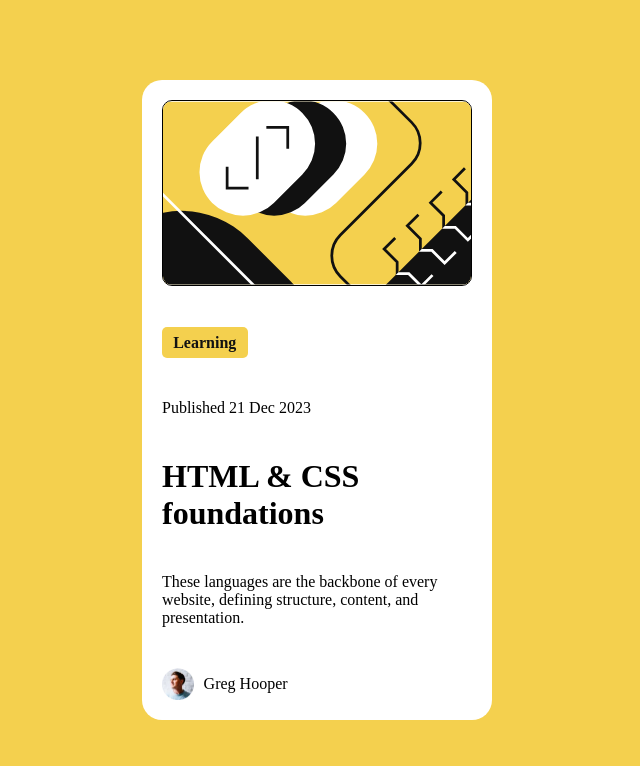
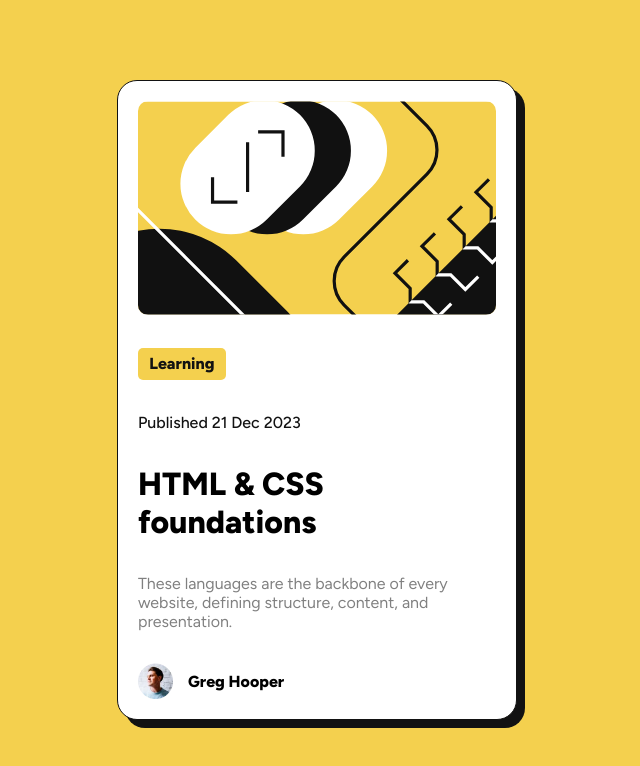
Before and after one commit to data-dev05/blog-preview-card, a plain HTML site: page index.html in a window 1280 px wide. Shown: the whole page, without its empty margins (323-963 px from the left). Drawn offline with Linux system fonts and the light colour scheme.

Commit message:
final version

```diff
--- a/index.html
+++ b/index.html
@@ -14,9 +14,9 @@
   <main>
     <img src="./assets/images/illustration-article.svg" class="blog-ilustration" alt="blog ilustration">
     <a href="#" class="blog-card-tag">Learning</a>
-    <p class="blog-card_date">Published 21 Dec 2023</p>
-    <h1 class="blog-card_title">HTML & CSS foundations</h1>
-    <p class="blog-card_text">These languages are the backbone of every website, defining structure, content, and presentation.</p>
+    <p class="blog-card-date">Published 21 Dec 2023</p>
+    <h1>HTML & CSS foundations</h1>
+    <p class="blog-card-text">These languages are the backbone of every website, defining structure, content, and presentation.</p>
     <figure>
       <img src="./assets/images/image-avatar.webp" alt="Greg Hooper">
       <figcaption>Greg Hooper</figcaption>
--- a/sass/style.scss
+++ b/sass/style.scss
@@ -1,3 +1,5 @@
+@import url('https://fonts.googleapis.com/css2?family=Figtree:ital,wght@0,300..900;1,300..900&display=swap');
+
 $primary-color: hsl(47, 88%, 63%);
 
 $white: hsl(0, 0%, 100%);
@@ -22,19 +24,26 @@ body {
         padding: 20px;
         height: 80vh;
         width: 90%;
-        max-width: 350px;
+        max-width: 400px;
         min-width: 300px;
         border-radius: 20px;
         display: flex;
         flex-direction: column;
         justify-content:space-between;
         align-items: start;
+        font-family: "Figtree", sans-serif;
+        border: 1px solid $black;
+        box-shadow: 8px 8px $black;
 
 
         .blog-ilustration {
             width: 100%;
             border-radius: 10px;
-            border: 1px solid black;
+
+            &:hover{
+                transform: scale(0.95);
+                cursor: pointer;
+            }
         }
 
         .blog-card-tag {
@@ -44,11 +53,33 @@ body {
             padding: 0.4rem 0.7rem;
             border-radius: 5px;
             text-decoration: none;
+
+            &:hover{
+                color: $primary-color;
+                background-color: $black;
+                transform: scale(1.05);
+            }
+        }
+
+        .blog-card-date {
+            font-weight: 500;
+            color: $black;
+        }
+
+        h1 {
+            font-weight: 800;
+
+            &:hover{
+                color: $primary-color;
+                cursor: pointer;
+                transform: scale(0.99);
+            }
         }
 
 
-        p {
+        .blog-card-text {
             font-size: 16px;
+            color: $grey;
         }
 
         figure{
@@ -60,7 +91,21 @@ body {
             }
 
             figcaption {
-                margin-left: 10px;
+                margin-left: 15px;
+                font-weight: 800;
+            }
+
+            &:hover {
+                color: $primary-color;
+                cursor: pointer;
+                // text-decoration: underline;
+                img{
+                    width: 25%;
+                }
+                figcaption {
+                    margin-left: 10px;
+                }
+
             }
         }
 
```
Also changed, not shown: css/style.css, 1 other file.
